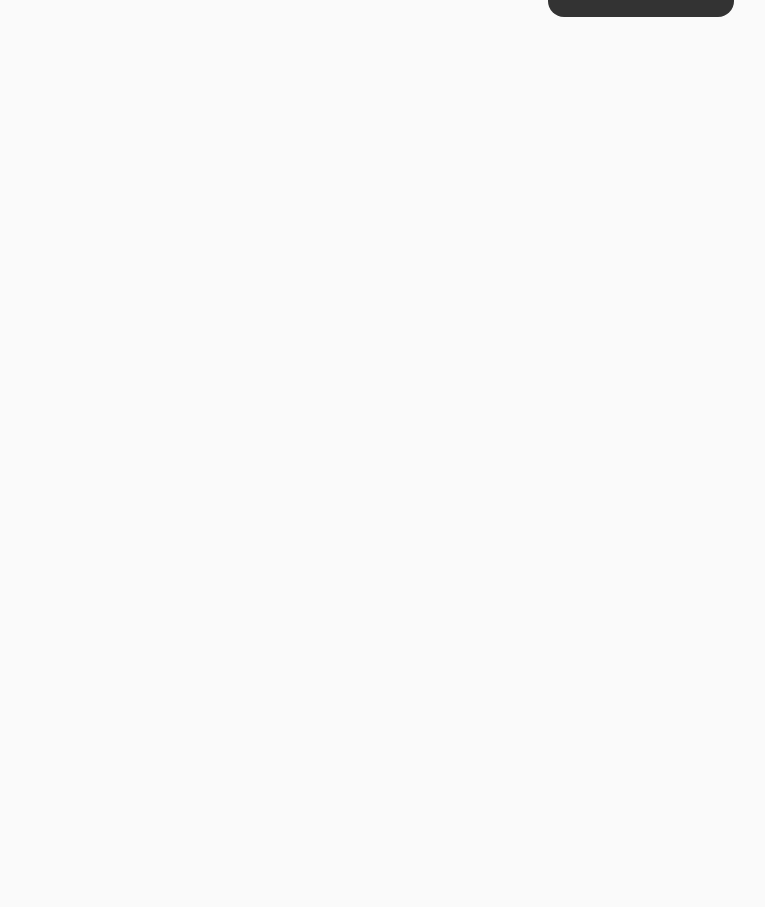
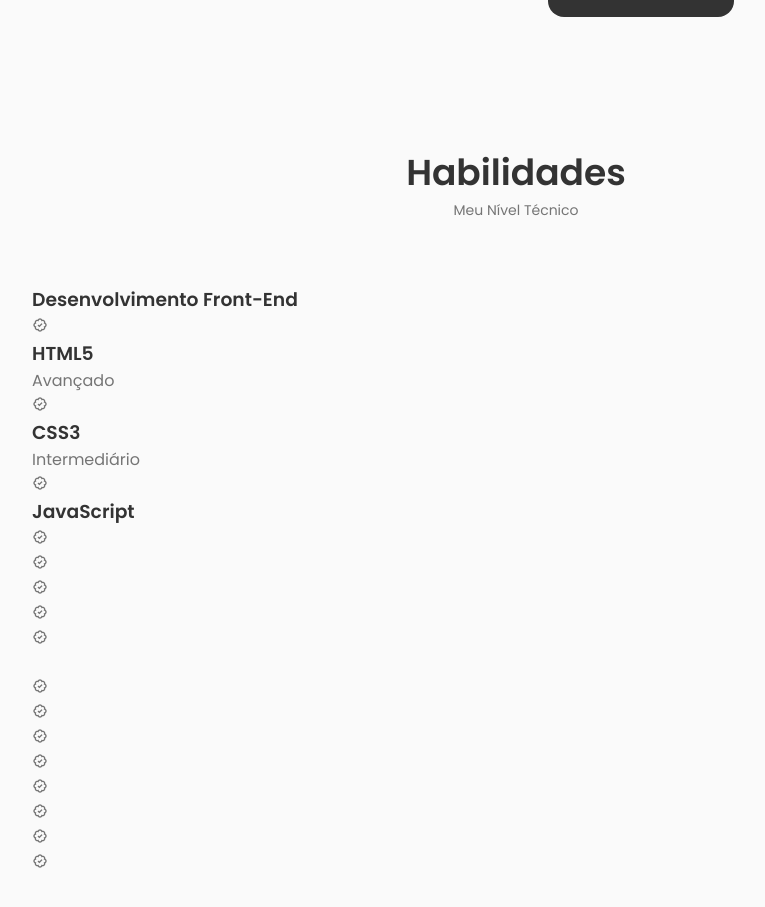
Before and after one commit to GrecoPeres/My-Portfolio, a React (Create React App) app: page / in a window 1280 px wide. Shown: the part 1453-2360 px from the top of the page, without its empty margins (124-889 px from the left). Before the commit the page ends 1502 px from the top, so only its background shows below. Built offline with nearby package versions, Linux system fonts and the light colour scheme.

Commit message:
Modify address image

```diff
--- a/src/App.js
+++ b/src/App.js
@@ -3,6 +3,7 @@ import './App.css';
 import Header from './components/header/Header';
 import Home from './components/home/Home';
 import About from './components/about/About';
+import Skills from './components/skills/Skills';
 
 const App = () => {
   return (
@@ -12,6 +13,7 @@ const App = () => {
     <main className='main'>
       <Home />
       <About />
+      <Skills />
     </main>
     </>
   )
--- a/src/components/header/Header.jsx
+++ b/src/components/header/Header.jsx
@@ -1,6 +1,7 @@
 import React, { useState } from "react";
 import "./header.css";
-import Logo from "../../assets/logo-preto.png"
+// import Logo from ""
+// import Logo from "../../../public/imgs/logo-preto.png"
 
 const Header = () => {
     /*=============== TOGGLE MENU ===============*/
@@ -9,7 +10,7 @@ const Header = () => {
     return(
         <header className='header'>
         <nav className='nav container'>
-          <a href="index.html" className='nav__logo'><img src={Logo} alt="Logo Greco" style={{
+          <a href="index.html" className='nav__logo'><img src="https://avatars.githubusercontent.com/u/100162697?v=4" alt="Logo Greco" style={{
             width: "4rem",
             alignItems: "center",
             justifyContent: "center",
--- /dev/null
+++ b/src/components/skills/BackEnd.jsx
@@ -0,0 +1,80 @@
+import React from 'react'
+
+const BackEnd = () => {
+  return (
+    <div className="skills__content">
+    <h3 className="skills__title"></h3>
+
+    <div className="skills__box">
+        <div className="skills__group">
+          <div className="skills__data"><i class='bx bx-badge-check'></i>
+            <div>
+              <h3 className="skills__name">
+                <span className="skills__level"></span>
+              </h3>
+            </div>
+          </div>
+
+          <div className="skills__data"><i class='bx bx-badge-check'></i>
+            <div>
+              <h3 className="skills__name">
+                <span className="skills__level"></span>
+              </h3>
+            </div>
+          </div>
+
+          <div className="skills__data"><i class='bx bx-badge-check'></i>
+            <div>
+              <h3 className="skills__name">
+                <span className="skills__level"></span>
+              </h3>
+            </div>
+          </div>
+
+          <div className="skills__data"><i class='bx bx-badge-check'></i>
+            <div>
+              <h3 className="skills__name">
+                <span className="skills__level"></span>
+              </h3>
+            </div>
+          </div>
+        </div>
+        <div className="skills__group">
+          <div className="skills__data"><i class='bx bx-badge-check'></i>
+            <div>
+              <h3 className="skills__name">
+                <span className="skills__level"></span>
+              </h3>
+            </div>
+          </div>
+
+          <div className="skills__data"><i class='bx bx-badge-check'></i>
+            <div>
+              <h3 className="skills__name">
+                <span className="skills__level"></span>
+              </h3>
+            </div>
+          </div>
+
+          <div className="skills__data"><i class='bx bx-badge-check'></i>
+            <div>
+              <h3 className="skills__name">
+                <span className="skills__level"></span>
+              </h3>
+            </div>
+          </div>
+
+          <div className="skills__data"><i class='bx bx-badge-check'></i>
+            <div>
+              <h3 className="skills__name">
+                <span className="skills__level"></span>
+              </h3>
+            </div>
+          </div>
+        </div>
+    </div>
+</div>
+  )
+}
+
+export default BackEnd
--- /dev/null
+++ b/src/components/skills/FrontEnd.jsx
@@ -0,0 +1,79 @@
+import React from 'react'
+
+const FrontEnd = () => {
+  return (
+    <div className="skills__content">
+        <h3 className="skills__title">Desenvolvimento Front-End</h3>
+
+        <div className="skills__box">
+            <div className="skills__group">
+              <div className="skills__data"><i class='bx bx-badge-check'></i>
+                <div>
+                  <h3 className="skills__name">HTML5</h3>
+                    <span className="skills__level">Avançado</span>
+
+                </div>
+              </div>
+
+              <div className="skills__data"><i class='bx bx-badge-check'></i>
+                <div>
+                  <h3 className="skills__name">CSS3</h3>
+                    <span className="skills__level">Intermediário</span>
+                </div>
+              </div>
+
+              <div className="skills__data"><i class='bx bx-badge-check'></i>
+                <div>
+                  <h3 className="skills__name">JavaScript</h3>
+                    <span className="skills__level"></span>
+
+                </div>
+              </div>
+
+              <div className="skills__data"><i class='bx bx-badge-check'></i>
+                <div>
+                  <h3 className="skills__name">
+                    <span className="skills__level"></span>
+                  </h3>
+                </div>
+              </div>
+            </div>
+            <div className="skills__group">
+              <div className="skills__data"><i class='bx bx-badge-check'></i>
+                <div>
+                  <h3 className="skills__name">
+                    <span className="skills__level"></span>
+                  </h3>
+                </div>
+              </div>
+
+              <div className="skills__data"><i class='bx bx-badge-check'></i>
+                <div>
+                  <h3 className="skills__name">
+                    <span className="skills__level"></span>
+                  </h3>
+                </div>
+              </div>
+
+              <div className="skills__data"><i class='bx bx-badge-check'></i>
+                <div>
+                  <h3 className="skills__name">
+                    <span className="skills__level"></span>
+                  </h3>
+                </div>
+              </div>
+
+              <div className="skills__data"><i class='bx bx-badge-check'></i>
+                <div>
+                  <h3 className="skills__name">
+                    <span className="skills__level"></span>
+                  </h3>
+                </div>
+              </div>
+            </div>
+        </div>
+    </div>
+  )
+}
+
+export default FrontEnd
--- /dev/null
+++ b/src/components/skills/Skills.jsx
@@ -0,0 +1,20 @@
+import React from 'react'
+import "./skills.css"
+import FrontEnd from './FrontEnd'
+import BackEnd from './BackEnd'
+
+const Skills = () => {
+  return (
+        <section className="skills section" id="skills">
+            <h2 className="section__title">Habilidades</h2>
+            <span className="section__subtitle">Meu Nível Técnico</span>
+
+            <div className="skills__container container grid">
+                <FrontEnd />
+                <BackEnd />
+            </div>
+        </section>
+    )
+}
+
+export default Skills
```
Also changed, not shown: public/imgs/logo-preto.png (added), src/components/skills/skills.css (added).
